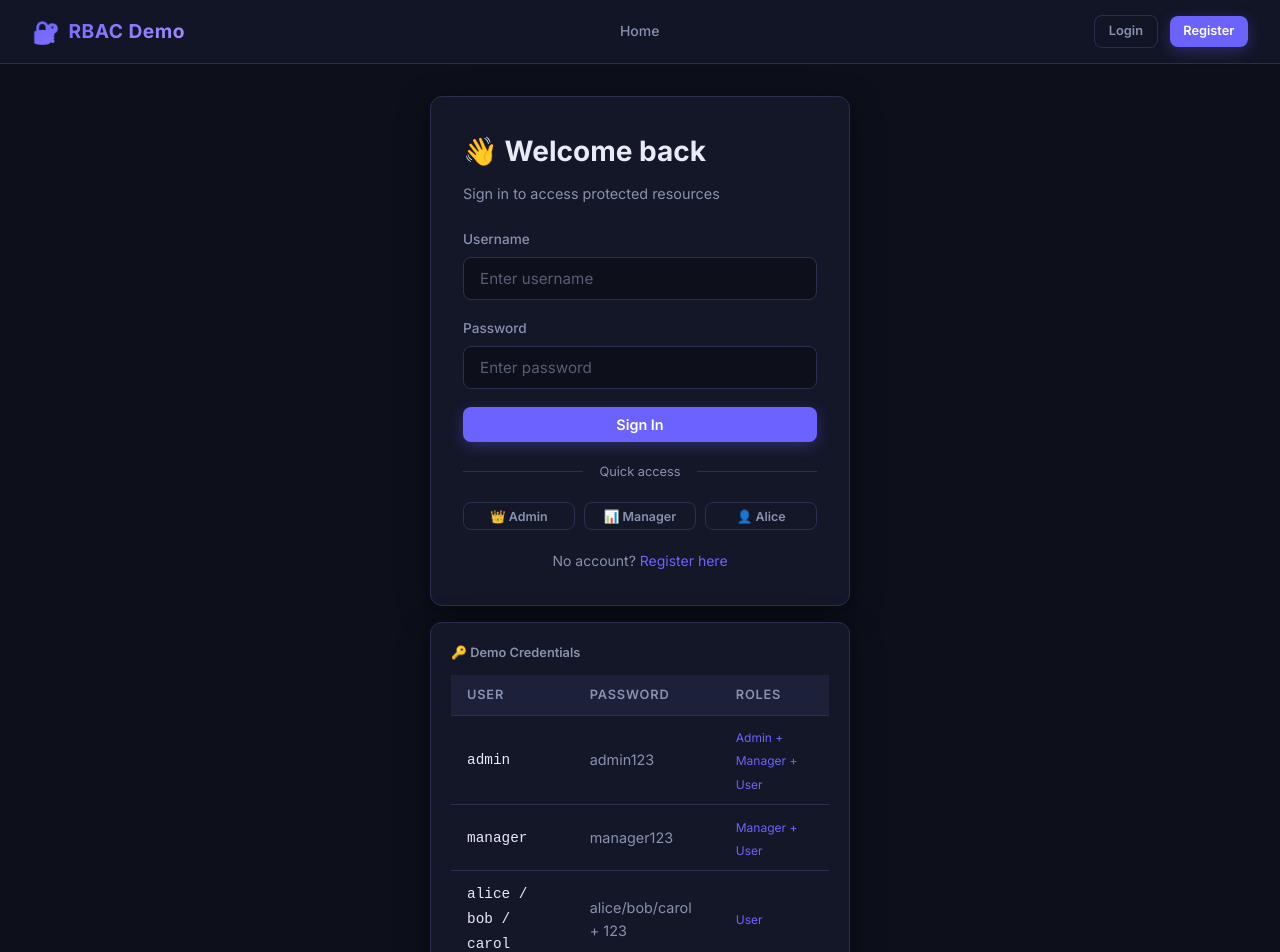
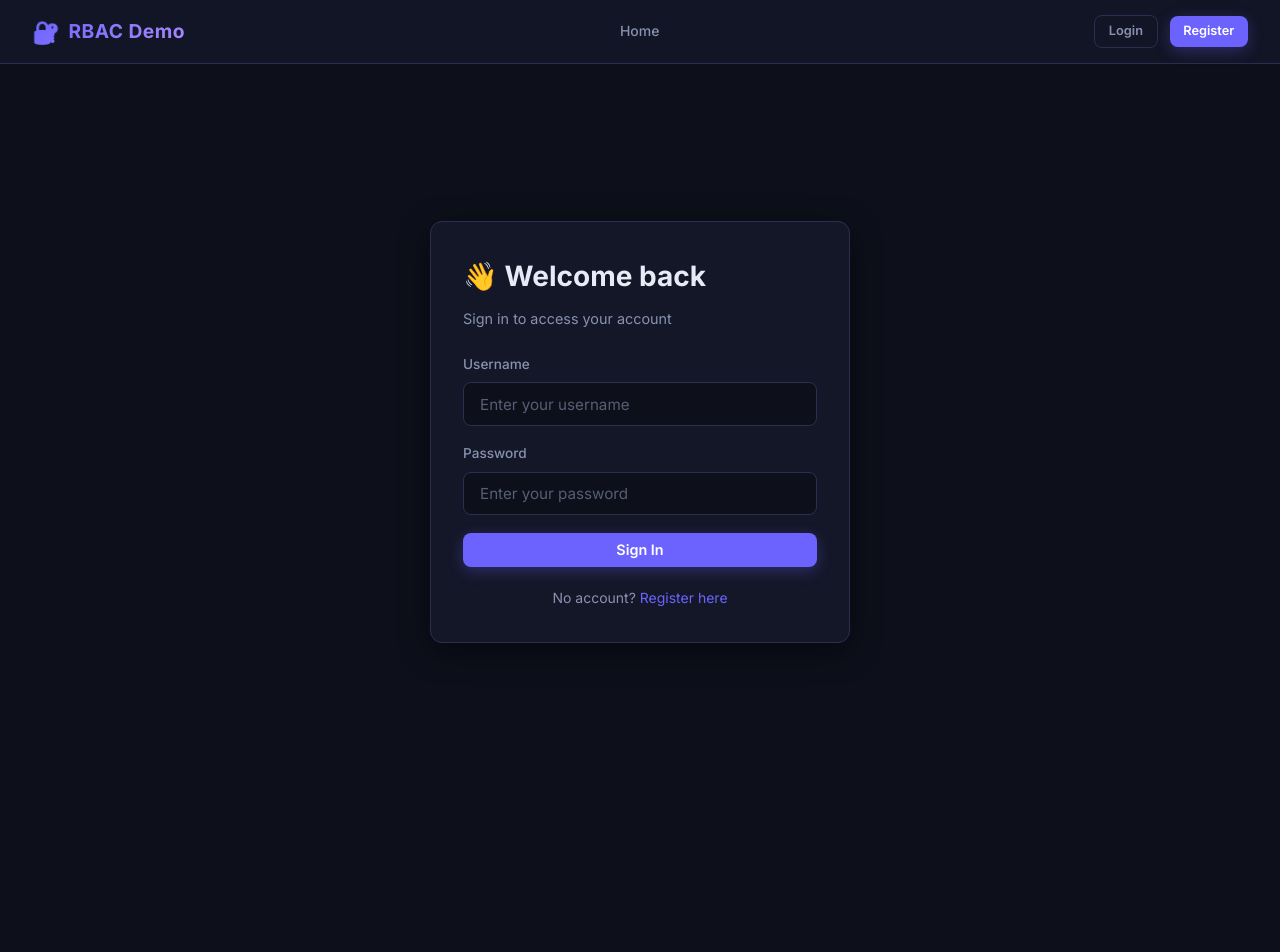
Before and after one commit to vladCRZ/quotes-app, a React (Vite) app in the folder frontend/: page /login in a window 1280 px wide. Shown: the top 952 px of the page. After the commit the page ends 800 px from the top, so only its background shows below. Built offline with nearby package versions, Linux system fonts and the light colour scheme; no server answers.

Commit message:
security: remove quick-login buttons and demo credentials from login page

```diff
--- a/frontend/src/pages/Login.jsx
+++ b/frontend/src/pages/Login.jsx
@@ -17,28 +17,11 @@ export default function Login() {
         setLoading(true)
         try {
             const user = await login(form.username, form.password)
-            // Redirect by highest role
             if (user.roles?.includes('ROLE_ADMIN')) navigate('/admin')
             else if (user.roles?.includes('ROLE_MANAGER')) navigate('/manager')
             else navigate('/user')
         } catch (err) {
-            setError(err.response?.data?.error || 'Login failed — check credentials.')
-        } finally {
-            setLoading(false)
-        }
-    }
-
-    const quickLogin = async (username, password) => {
-        setForm({ username, password })
-        setError('')
-        setLoading(true)
-        try {
-            const user = await login(username, password)
-            if (user.roles?.includes('ROLE_ADMIN')) navigate('/admin')
-            else if (user.roles?.includes('ROLE_MANAGER')) navigate('/manager')
-            else navigate('/user')
-        } catch {
-            setError('Quick login failed.')
+            setError(err.response?.data?.error || 'Login failed — check your credentials.')
         } finally {
             setLoading(false)
         }
@@ -49,7 +32,7 @@ export default function Login() {
             <div className="auth-box">
                 <div className="card">
                     <h1 className="card-title" style={{ fontSize: '1.75rem' }}>👋 Welcome back</h1>
-                    <p className="card-subtitle">Sign in to access protected resources</p>
+                    <p className="card-subtitle">Sign in to access your account</p>
 
                     {error && <div className="alert alert-error">⚠️ {error}</div>}
 
@@ -57,59 +40,21 @@ export default function Login() {
                         <div className="form-group">
                             <label className="form-label" htmlFor="username">Username</label>
                             <input id="username" name="username" className="form-input" type="text"
-                                placeholder="Enter username" value={form.username} onChange={handleChange} required />
+                                placeholder="Enter your username" value={form.username} onChange={handleChange} required />
                         </div>
                         <div className="form-group">
                             <label className="form-label" htmlFor="password">Password</label>
                             <input id="password" name="password" className="form-input" type="password"
-                                placeholder="Enter password" value={form.password} onChange={handleChange} required />
+                                placeholder="Enter your password" value={form.password} onChange={handleChange} required />
                         </div>
                         <button className="btn btn-primary" type="submit" style={{ width: '100%' }} disabled={loading}>
                             {loading ? <><span className="spinner" /> Signing in…</> : 'Sign In'}
                         </button>
                     </form>
 
-                    <div className="divider">Quick access</div>
-
-                    <div style={{ display: 'grid', gridTemplateColumns: '1fr 1fr 1fr', gap: '.6rem' }}>
-                        {[
-                            { label: '👑 Admin', u: 'admin', p: 'admin123', cls: 'role-admin' },
-                            { label: '📊 Manager', u: 'manager', p: 'manager123', cls: 'role-manager' },
-                            { label: '👤 Alice', u: 'alice', p: 'alice123', cls: 'role-user' },
-                        ].map(({ label, u, p, cls }) => (
-                            <button key={u} className={`btn btn-outline btn-sm`} onClick={() => quickLogin(u, p)}
-                                style={{ fontSize: '.78rem' }}>
-                                {label}
-                            </button>
-                        ))}
-                    </div>
-
                     <p style={{ textAlign: 'center', marginTop: '1.25rem', fontSize: '.875rem', color: 'var(--text-muted)' }}>
                         No account? <Link to="/register">Register here</Link>
                     </p>
-                </div>
-
-                {/* Credentials hint */}
-                <div className="card" style={{ marginTop: '1rem', padding: '1.25rem' }}>
-                    <p style={{ fontSize: '.8rem', color: 'var(--text-muted)', marginBottom: '.75rem', fontWeight: 600 }}>
-                        🔑 Demo Credentials
-                    </p>
-                    <table className="creds-table">
-                        <thead><tr><th>User</th><th>Password</th><th>Roles</th></tr></thead>
-                        <tbody>
-                            {[
-                                ['admin', 'admin123', 'Admin + Manager + User'],
-                                ['manager', 'manager123', 'Manager + User'],
-                                ['alice / bob / carol', 'alice/bob/carol + 123', 'User'],
-                            ].map(([u, p, r]) => (
-                                <tr key={u}>
-                                    <td><code>{u}</code></td>
-                                    <td style={{ color: 'var(--text-muted)' }}>{p}</td>
-                                    <td><span style={{ fontSize: '.75rem', color: 'var(--accent)' }}>{r}</span></td>
-                                </tr>
-                            ))}
-                        </tbody>
-                    </table>
                 </div>
             </div>
         </div>
```
